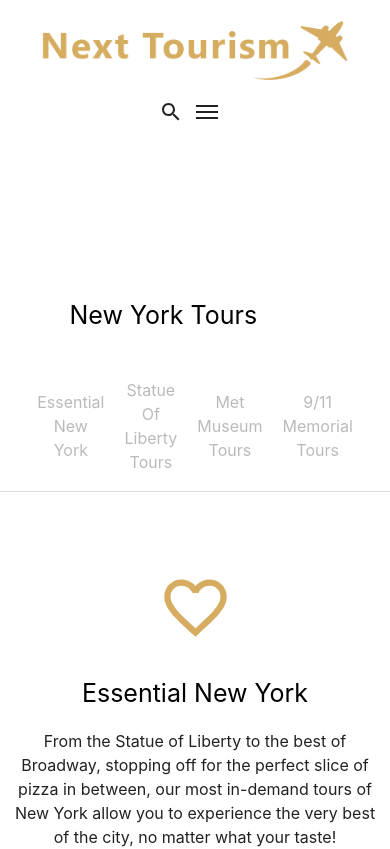
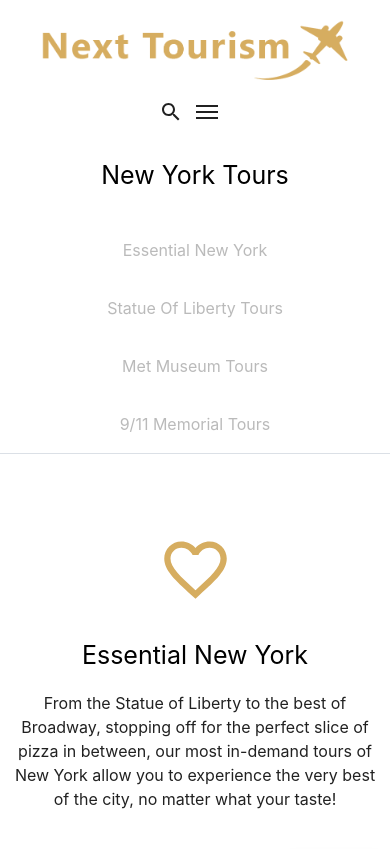
Before and after one commit to badster-git/next-tourism, a Next.js app: page /new-york-tours in a window 390 px wide. Shown: the top 849 px of the page. Built offline with nearby package versions, Linux system fonts and the light colour scheme.

Commit message:
Added breakpoints to containers

```diff
--- a/data/FOOTER_LINKS.js
+++ b/data/FOOTER_LINKS.js
@@ -16,42 +16,42 @@ export const FOOTER_LINKS_UPPER = [
 	{
 		id: 3,
 		title: "Help Center",
-		href: "/help",
+		href: "/#",
 		type: "upper",
 		col: 1,
 	},
 	{
 		id: 4,
 		title: "Careers",
-		href: "/careers",
+		href: "/#",
 		type: "upper",
 		col: 2,
 	},
 	{
 		id: 5,
 		title: "Affiliate Program",
-		href: "/affiliate-programs",
+		href: "/#",
 		type: "upper",
 		col: 2,
 	},
 	{
 		id: 6,
 		title: "Terms & Conditions",
-		href: "/terms-and-conditions",
+		href: "/#",
 		type: "upper",
 		col: 2,
 	},
 	{
 		id: 7,
 		title: "Cancellation Policy",
-		href: "/cancellation-policy",
+		href: "/#",
 		type: "upper",
 		col: 3,
 	},
 	{
 		id: 8,
 		title: "Privacy Policy",
-		href: "/cancellation-policy",
+		href: "/#",
 		type: "upper",
 		col: 3,
 	},
--- a/data/TOP_ATTRACTIONS_DATA.js
+++ b/data/TOP_ATTRACTIONS_DATA.js
@@ -12,7 +12,7 @@ export const TOP_ATTRACTIONS_DATA_EUROPE = [
   {
     id: 3,
     title: "St Mark's Basilica",
-    href: "/venice-tours/#tag-st-marks-basilica-doges-palace-tours",
+    href: "/venice-tours/#tag-st-marks-basilica-tours",
   },
   {
     id: 4,
@@ -22,7 +22,7 @@ export const TOP_ATTRACTIONS_DATA_EUROPE = [
   {
     id: 5,
     title: "Micahelangelo's David",
-    href: "/florence-tours/#tag-david-duomo-tours",
+    href: "/florence-tours/#tag-david-and-duomo-tours",
   },
   {
     id: 6,
--- a/src/components/CustomTabMenu/CustomTabMenu.js
+++ b/src/components/CustomTabMenu/CustomTabMenu.js
@@ -16,6 +16,9 @@ const useStyles = makeStyles((theme) => ({
     display: "flex",
     justifyContent: "center",
     alignItems: "center",
+    [theme.breakpoints.down(860)]: {
+      flexDirection: "column",
+    },
   },
 }));
 
--- a/src/components/CustomTextImageContainer/CustomTextImageContainer.js
+++ b/src/components/CustomTextImageContainer/CustomTextImageContainer.js
@@ -65,7 +65,7 @@ export const CustomTextImageContainer = ({
           />
           {description.map((desc) => (
             <Typography
-              key={desc.id}
+              key={desc}
               component="p"
               variant="body2"
               style={{ marginBottom: "1rem" }}
--- a/src/components/TourInfoDescription/TourInfoDescription.js
+++ b/src/components/TourInfoDescription/TourInfoDescription.js
@@ -3,9 +3,11 @@ import { makeStyles } from "@material-ui/styles";
 
 const useStyles = makeStyles((theme) => ({
   sectionTitle: {
+    marginTop: "30px",
     marginBottom: "30px",
     paddingBottom: "30px",
     borderBottom: "1px solid #d9dde2",
+    textAlign: "center",
     [theme.breakpoints.up(640)]: {
       marginTop: "60px",
     },
@@ -46,7 +48,7 @@ export const TourInfoDescription = ({
       <Container maxWidth={false} disableGutters>
         {tourDescription.map((p) => (
           <Typography
-            key={p.id}
+            key={p}
             variant="body1"
             className={classes.sectionDescription}
             color="textSecondary"
--- a/src/components/TourProductInfo/TourProductInfo.js
+++ b/src/components/TourProductInfo/TourProductInfo.js
@@ -10,13 +10,17 @@ const useStyles = makeStyles((theme) => ({
     justifyContent: "space-around",
   },
   mainTourInfoContainer: {
-    marginTop: "180px",
+    marginTop: "120px",
     width: "88%",
     marginLeft: "auto",
     marginRight: "auto",
     position: "relative",
     [theme.breakpoints.up(1250)]: {
       maxWidth: "1280px",
+    },
+    [theme.breakpoints.up(640)]: {
+      marginTop: "180px",
+      lineHeight: "1.4",
     },
   },
 }));
--- a/src/components/TourTop/TourTop.js
+++ b/src/components/TourTop/TourTop.js
@@ -4,7 +4,11 @@ import { CustomTabMenu } from "../CustomTabMenu/CustomTabMenu";
 
 const useStyles = makeStyles((theme) => ({
   mainContainer: {
-    marginTop: "180px",
+    marginTop: "40px",
+    [theme.breakpoints.up(860)]: {
+      marginTop: "100px",
+      lineHeight: "1.4",
+    },
   },
   innerContainer: {
     width: "88%",
@@ -20,6 +24,9 @@ const useStyles = makeStyles((theme) => ({
     alignItems: "center",
     paddingTop: "60px",
     transition: "padding-top .2s ease",
+    [theme.breakpoints.down(860)]: {
+      justifyContent: "center",
+    },
   },
   cityTourTabs: {
     marginTop: "30px",
@@ -41,7 +48,11 @@ export const TourTop = ({ title, menu, ...rest }) => {
       <Container maxWidth={false} className={classes.cityToursHeader}>
         <Container maxWidth={false} className={classes.innerContainer}>
           <Container maxWidth={false} className={classes.tourTitle}>
-            <Typography variant="h4" component="h3">
+            <Typography
+              variant="h4"
+              component="h3"
+              className={classes.headerTitle}
+            >
               {title}
             </Typography>
           </Container>
```
Also changed, not shown: public/top-locations/new-york.jpg.
